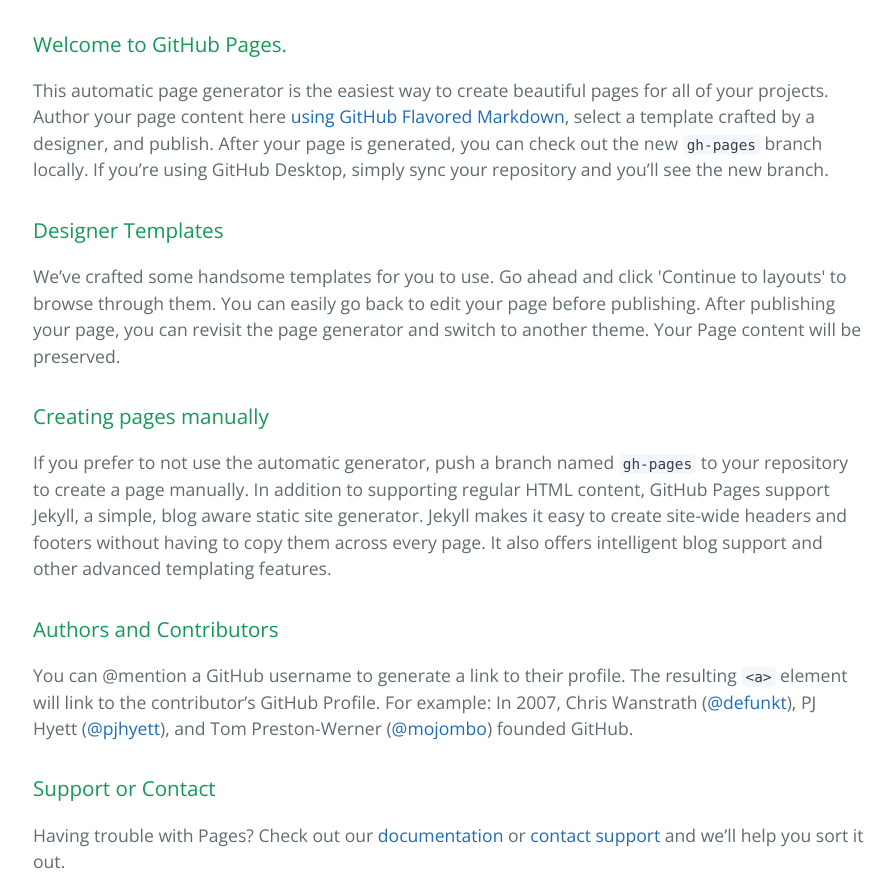
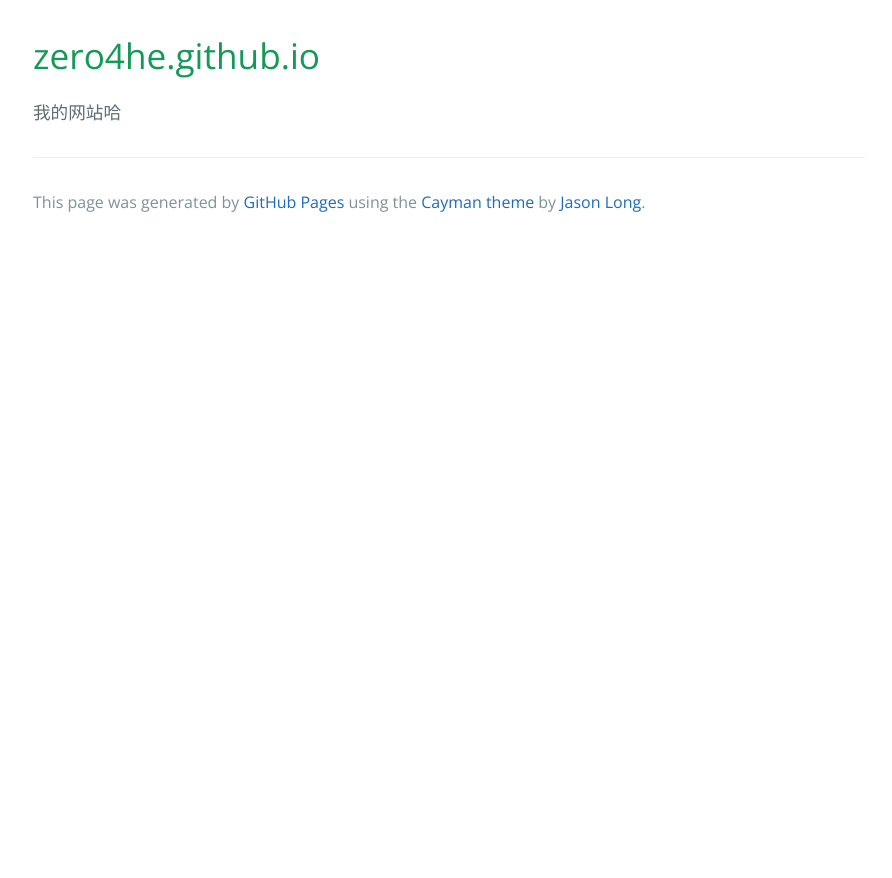
Before and after one commit to zero4he/zero4he.github.io, a plain HTML site: page index.html in a window 1280 px wide. Shown: the part 320-1198 px from the top of the page, without its empty margins (191-1083 px from the left). After the commit the page ends 800 px from the top, so only its background shows below. Drawn offline with nearby package versions, Linux system fonts and the light colour scheme.

Commit message:
Replace master branch with page content via GitHub

```diff
--- a/index.html
+++ b/index.html
@@ -16,30 +16,10 @@
     </section>
 
     <section class="main-content">
-      <h3>
-<a id="welcome-to-github-pages" class="anchor" href="#welcome-to-github-pages" aria-hidden="true"><span aria-hidden="true" class="octicon octicon-link"></span></a>Welcome to GitHub Pages.</h3>
+      <h1>
+<a id="zero4hegithubio" class="anchor" href="#zero4hegithubio" aria-hidden="true"><span aria-hidden="true" class="octicon octicon-link"></span></a>zero4he.github.io</h1>
 
-<p>This automatic page generator is the easiest way to create beautiful pages for all of your projects. Author your page content here <a href="https://guides.github.com/features/mastering-markdown/">using GitHub Flavored Markdown</a>, select a template crafted by a designer, and publish. After your page is generated, you can check out the new <code>gh-pages</code> branch locally. If you’re using GitHub Desktop, simply sync your repository and you’ll see the new branch.</p>
-
-<h3>
-<a id="designer-templates" class="anchor" href="#designer-templates" aria-hidden="true"><span aria-hidden="true" class="octicon octicon-link"></span></a>Designer Templates</h3>
-
-<p>We’ve crafted some handsome templates for you to use. Go ahead and click 'Continue to layouts' to browse through them. You can easily go back to edit your page before publishing. After publishing your page, you can revisit the page generator and switch to another theme. Your Page content will be preserved.</p>
-
-<h3>
-<a id="creating-pages-manually" class="anchor" href="#creating-pages-manually" aria-hidden="true"><span aria-hidden="true" class="octicon octicon-link"></span></a>Creating pages manually</h3>
-
-<p>If you prefer to not use the automatic generator, push a branch named <code>gh-pages</code> to your repository to create a page manually. In addition to supporting regular HTML content, GitHub Pages support Jekyll, a simple, blog aware static site generator. Jekyll makes it easy to create site-wide headers and footers without having to copy them across every page. It also offers intelligent blog support and other advanced templating features.</p>
-
-<h3>
-<a id="authors-and-contributors" class="anchor" href="#authors-and-contributors" aria-hidden="true"><span aria-hidden="true" class="octicon octicon-link"></span></a>Authors and Contributors</h3>
-
-<p>You can @mention a GitHub username to generate a link to their profile. The resulting <code>&lt;a&gt;</code> element will link to the contributor’s GitHub Profile. For example: In 2007, Chris Wanstrath (<a href="https://github.com/defunkt" class="user-mention">@defunkt</a>), PJ Hyett (<a href="https://github.com/pjhyett" class="user-mention">@pjhyett</a>), and Tom Preston-Werner (<a href="https://github.com/mojombo" class="user-mention">@mojombo</a>) founded GitHub.</p>
-
-<h3>
-<a id="support-or-contact" class="anchor" href="#support-or-contact" aria-hidden="true"><span aria-hidden="true" class="octicon octicon-link"></span></a>Support or Contact</h3>
-
-<p>Having trouble with Pages? Check out our <a href="https://help.github.com/pages">documentation</a> or <a href="https://github.com/contact">contact support</a> and we’ll help you sort it out.</p>
+<p>我的网站哈</p>
 
       <footer class="site-footer">
 
```
Also changed, not shown: params.json (+1 -1 lines).
